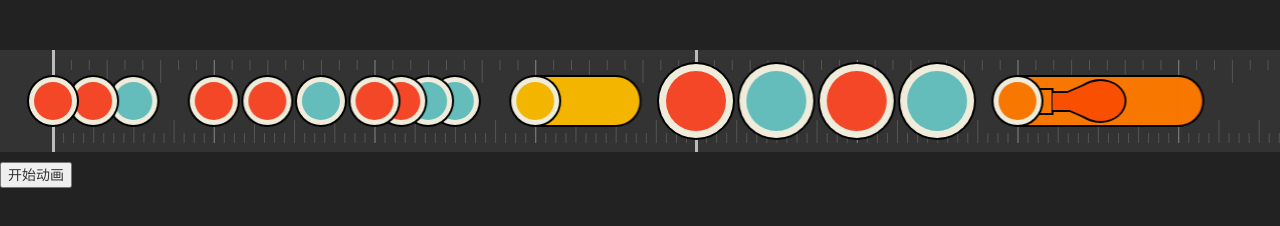
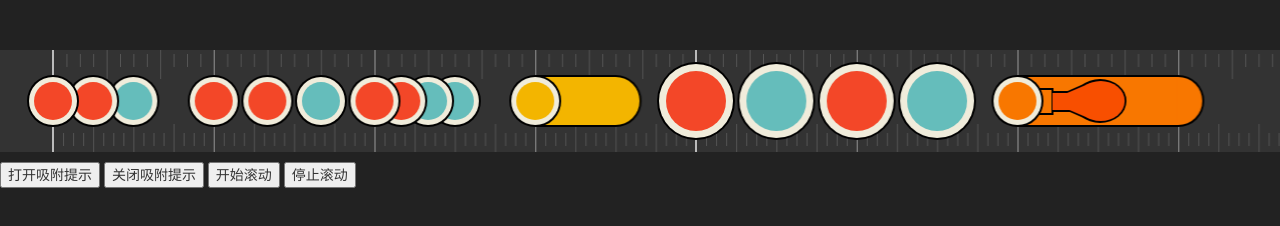
Before and after one commit to leegarfield/TaikoMapWriter, a plain HTML site: page test.html in a window 1280 px wide. Drawn offline with Linux system fonts and the light colour scheme.

Commit message:
canvas.js continue developing

```diff
--- a/js/TMW-canvas.js
+++ b/js/TMW-canvas.js
@@ -6,7 +6,15 @@ var canvasDrawTmw = function(){
     //init
     this.tjaFile = [];
     this.template = [];
-    this.noteOffset = -1200;
+    this.noteOffset = 0;
+    this.timeOffset = 0;
+    this.scaleEle = [];
+    this.defaultPartitionPx = 643;
+    this.canvasEleOffset = 53;
+    this.showSnap = true;
+
+    //snap
+    this.mousePointing = [0,0];
 
     //method
 
@@ -44,13 +52,30 @@ var canvasDrawTmw = function(){
     }
 
     //draw!
-    this.draw = function(partionNum = int){
+    this.draw = function(partionNum = Number){
+        //testdraw for present
+        this.testDraw();
+
+        var Gap48 = this.defaultPartitionPx / 48,
+        Gap64 = this.defaultPartitionPx / 64,
+        snapInitOffset = 53,
+        afterOffset = 48.5;
+
+        if(this.showSnap){
+            if(this.mousePointing[1] == 3){
+                this.canvas.drawImage(this.template['mouseSnap'], this.mousePointing[0] * Gap48 + afterOffset + this.timeOffset, 5);
+            }else if(this.mousePointing[1] == 4){
+                this.canvas.drawImage(this.template['mouseSnap'], this.mousePointing[0] * Gap64 + afterOffset + this.timeOffset, 88);
+            }
+        }
+
+        return;
+
         if (this.tjaLoaded){
             if(this.canvas[partionNum].length<1){
                 console.log('canvas.js: canvas not exist!');
                 return;
             }else{
-                this.directDraw(partionNum);
             }
         }else{
             console.log('canvas.js: parent Div not set!');
@@ -58,7 +83,7 @@ var canvasDrawTmw = function(){
     }
 
     //draw @directStr into @partionNum, else draw from file if @directStr not set
-    this.directDraw = function(partionNum = int, directStr = String){
+    this.directDraw = function(partionNum = Number, directStr = String){
         if(directStr){
             this.canvas = this.canvasDiv.children()[0];
         }
@@ -67,58 +92,78 @@ var canvasDrawTmw = function(){
 
     //test func, draw sonmething
     this.testDraw = function(){
-        this.loadTemplate();
-        var offset = this.noteOffset;
-        this.noteOffset += 3;
-        if(this.noteOffset > 1200){
-            this.noteOffset = -1200;
-        }
-        var partition = 643;
+        var partition = this.defaultPartitionPx;
 
         // clear canvas
         this.canvasEle.height = this.canvasEle.height;
 
-        // partition line
-        for (var i=0; i<108; i++){
-            if(i % 3 != 0){
-                this.canvas.drawImage(this.template['subPartition9'], partition*i/36-offset,0);
-            }else if(i % 9 != 0){
-                this.canvas.drawImage(this.template['subPartition3'], partition*i/36-offset,0);
+        //scale
+        for(var i = 0; i<12; i++){
+            this.canvas.drawImage(this.drawScaleElement(4), partition*i/4- this.noteOffset - this.timeOffset,0);
+            this.canvas.drawImage(this.template['subPartition'], partition*i/4- this.noteOffset - this.timeOffset,0);
+        }
+
+        this.canvas.drawImage(this.template['partition'], partition*2- this.noteOffset - this.timeOffset,0);
+        this.canvas.drawImage(this.template['partition'], partition*1- this.noteOffset - this.timeOffset,0);
+        this.canvas.drawImage(this.template['partition'], partition*0- this.noteOffset - this.timeOffset,0);
+        // note
+        this.canvas.drawImage(this.drawCo_l(partition/4*1), partition/8*16- this.noteOffset - this.timeOffset,0);
+        this.canvas.drawImage(this.drawBalloom(partition/4*1), partition/8*12- this.noteOffset - this.timeOffset,0);
+        // this.canvas.drawImage(this.template['ba'], partition/8*12- this.noteOffset - this.timeOffset,0);
+        this.canvas.drawImage(this.template['Ka_l'], partition/8*11- this.noteOffset - this.timeOffset,0);
+        this.canvas.drawImage(this.template['Don_l'], partition/8*10- this.noteOffset - this.timeOffset,0);
+        this.canvas.drawImage(this.template['Ka_l'], partition/8*9- this.noteOffset - this.timeOffset,0);
+        this.canvas.drawImage(this.template['Don_l'], partition/8*8- this.noteOffset - this.timeOffset,0);
+        this.canvas.drawImage(this.drawCo_s(partition/8*1), partition/8*6- this.noteOffset - this.timeOffset,0);
+        this.canvas.drawImage(this.template['Ka_s'], partition/24*15- this.noteOffset - this.timeOffset,0);
+        this.canvas.drawImage(this.template['Ka_s'], partition/24*14- this.noteOffset - this.timeOffset,0);
+        this.canvas.drawImage(this.template['Don_s'], partition/24*13- this.noteOffset - this.timeOffset,0);
+        this.canvas.drawImage(this.template['Don_s'], partition/24*12- this.noteOffset - this.timeOffset,0);
+        this.canvas.drawImage(this.template['Ka_s'], partition/48*20- this.noteOffset - this.timeOffset,0);
+        this.canvas.drawImage(this.template['Don_s'], partition/48*16- this.noteOffset - this.timeOffset,0);
+        this.canvas.drawImage(this.template['Don_s'], partition/48*12- this.noteOffset - this.timeOffset,0);
+        this.canvas.drawImage(this.template['Ka_s'], partition/16*2- this.noteOffset - this.timeOffset,0);
+        this.canvas.drawImage(this.template['Don_s'], partition/16*1- this.noteOffset - this.timeOffset,0);
+        this.canvas.drawImage(this.template['Don_s'], partition/16*0- this.noteOffset - this.timeOffset,0);
+    };
+
+    // bind mouse hover event
+    this.bindMouseHover = function(thisObj){
+        var Gap48 = thisObj.defaultPartitionPx / 48,
+        Gap64 = thisObj.defaultPartitionPx / 64,
+        snapInitOffset = 53,
+        afterOffset = 48.5,
+        mousePointing = thisObj.mousePointing;
+
+        $(this.canvasEle).mousemove(function(e){
+            mousePointing = thisObj.mousePointing;
+
+            if(e.offsetY < 35){
+                thisObj.mousePointing = [parseInt((e.offsetX - snapInitOffset - thisObj.timeOffset + Gap48 / 2) / (Gap48)), 3];
+            }else if(e.offsetY > 67){
+                thisObj.mousePointing = [parseInt((e.offsetX - snapInitOffset - thisObj.timeOffset + Gap64 / 2) / (Gap64)), 4];
             }
-        }
-        for (var i=0; i<192; i++){
-            if(i % 4 != 0){
-                this.canvas.drawImage(this.template['subPartition16'], partition*i/64-offset,0);
-            }else if(i % 16 != 0){
-                this.canvas.drawImage(this.template['subPartition4'], partition*i/64-offset,0);
+
+            if(mousePointing[0] < 0){
+                mousePointing[0] = 0;
             }
-        }
-        for (var i=0; i<12; i++){
-            this.canvas.drawImage(this.template['subPartition'], partition*i/4-offset,0);
-        }
-        this.canvas.drawImage(this.template['partition'], partition*2-offset,0);
-        this.canvas.drawImage(this.template['partition'], partition*1-offset,0);
-        this.canvas.drawImage(this.template['partition'], partition*0-offset,0);
-        // note
-        this.canvas.drawImage(this.drawCo_l(partition/4*1), partition/8*16-offset,0);
-        this.canvas.drawImage(this.drawBalloom(partition/4*1), partition/8*12-offset,0);
-        // this.canvas.drawImage(this.template['ba'], partition/8*12-offset,0);
-        this.canvas.drawImage(this.template['Ka_l'], partition/8*11-offset,0);
-        this.canvas.drawImage(this.template['Don_l'], partition/8*10-offset,0);
-        this.canvas.drawImage(this.template['Ka_l'], partition/8*9-offset,0);
-        this.canvas.drawImage(this.template['Don_l'], partition/8*8-offset,0);
-        this.canvas.drawImage(this.drawCo_s(partition/8*1), partition/8*6-offset,0);
-        this.canvas.drawImage(this.template['Ka_s'], partition/24*15-offset,0);
-        this.canvas.drawImage(this.template['Ka_s'], partition/24*14-offset,0);
-        this.canvas.drawImage(this.template['Don_s'], partition/24*13-offset,0);
-        this.canvas.drawImage(this.template['Don_s'], partition/24*12-offset,0);
-        this.canvas.drawImage(this.template['Ka_s'], partition/48*20-offset,0);
-        this.canvas.drawImage(this.template['Don_s'], partition/48*16-offset,0);
-        this.canvas.drawImage(this.template['Don_s'], partition/48*12-offset,0);
-        this.canvas.drawImage(this.template['Ka_s'], partition/16*2-offset,0);
-        this.canvas.drawImage(this.template['Don_s'], partition/16*1-offset,0);
-        this.canvas.drawImage(this.template['Don_s'], partition/16*0-offset,0);
-    }
+
+            if((mousePointing[0] == thisObj.mousePointing[0]) && (mousePointing[1] == thisObj.mousePointing[1])){
+                return;
+            }
+        });
+        $(this.canvasEle).mouseleave(function(e){
+            thisObj.showSnap = false;
+        });
+        $(this.canvasEle).mouseenter(function(e){
+            thisObj.showSnap = true;
+        });
+    };
+    //unbind mouse hover event
+    this.unbindMouseHover = function(thisObj){
+        $(this.canvasEle).unbind('mousemove');
+        this.showSnap = false;
+    };
 
     //load all element needs to be draw
     this.loadTemplate = function(){
@@ -128,6 +173,7 @@ var canvasDrawTmw = function(){
         colorCo = 'rgb(243,181,0)',
         colorba = 'rgb(248,119,0)',
         colorbaBa = 'rgb(248,79,0)';
+
         //don s (L: 50px, border: -2,5px))
         var canvasObj = document.createElement('canvas');
         canvasObj.width = 106;
@@ -356,7 +402,7 @@ var canvasDrawTmw = function(){
         canvasObj.height = 102;
         ele = canvasObj.getContext('2d');
         ele.fillStyle = '#bbb';
-        ele.fillRect(52, 0, 3, 103);
+        ele.fillRect(52, 0, 2, 103);
         this.template['partition'] = canvasObj;
 
         canvasObj = document.createElement('canvas');
@@ -364,7 +410,7 @@ var canvasDrawTmw = function(){
         canvasObj.height = 102;
         ele = canvasObj.getContext('2d');
         ele.fillStyle = '#888';
-        ele.fillRect(53, 10, 1, 83);
+        ele.fillRect(53, 0, 1, 102);
         this.template['subPartition'] = canvasObj;
 
         canvasObj = document.createElement('canvas');
@@ -372,7 +418,7 @@ var canvasDrawTmw = function(){
         canvasObj.height = 102;
         ele = canvasObj.getContext('2d');
         ele.fillStyle = '#555';
-        ele.fillRect(53, 10, 1, 23);
+        ele.fillRect(53, 0, 1, 29);
         this.template['subPartition3'] = canvasObj;
 
         canvasObj = document.createElement('canvas');
@@ -380,15 +426,15 @@ var canvasDrawTmw = function(){
         canvasObj.height = 102;
         ele = canvasObj.getContext('2d');
         ele.fillStyle = '#555';
-        ele.fillRect(53, 10, 1, 10);
-        this.template['subPartition9'] = canvasObj;
+        ele.fillRect(53, 4, 1, 13);
+        this.template['subPartition6'] = canvasObj;
 
         canvasObj = document.createElement('canvas');
         canvasObj.width = 106;
         canvasObj.height = 102;
         ele = canvasObj.getContext('2d');
         ele.fillStyle = '#555';
-        ele.fillRect(53, 70, 1, 23);
+        ele.fillRect(53, 74, 1, 29);
         this.template['subPartition4'] = canvasObj;
 
         canvasObj = document.createElement('canvas');
@@ -396,12 +442,23 @@ var canvasDrawTmw = function(){
         canvasObj.height = 102;
         ele = canvasObj.getContext('2d');
         ele.fillStyle = '#555';
-        ele.fillRect(53, 83, 1, 10);
+        ele.fillRect(53, 83, 1, 13);
         this.template['subPartition16'] = canvasObj;
 
+        canvasObj = document.createElement('canvas');
+        canvasObj.width = 10;
+        canvasObj.height = 10;
+        ele = canvasObj.getContext('2d');
+        var grident = ele.createRadialGradient(5,5,2,5,5,5);
+        grident.addColorStop(0, '#fff');
+        grident.addColorStop(0.01, 'rgba(255,255,110,1)');
+        grident.addColorStop(1, 'rgba(255,255,110,0)');
+        ele.fillStyle = grident;
+        ele.fillRect(0, 0, 10, 10);
+        this.template['mouseSnap'] = canvasObj;
     }
 
-    // draw combo note
+    // draw combo note small
     this.drawCo_s = function(duration){
         var colorCo = 'rgb(243,181,0)';
         var canvasObj = document.createElement('canvas');
@@ -424,6 +481,7 @@ var canvasDrawTmw = function(){
         ele.drawImage(this.template['Co_sstart'], 0, 0);
         return canvasObj;
     }
+    // draw combo note large
     this.drawCo_l = function(duration){
         var colorCo = 'rgb(243,181,0)';
         var canvasObj = document.createElement('canvas');
@@ -446,6 +504,7 @@ var canvasDrawTmw = function(){
         ele.drawImage(this.template['Co_lstart'], 0, 0);
         return canvasObj;
     }
+    // draw balloom
     this.drawBalloom = function(duration){
         var colorba = 'rgb(248,119,0)';
         var canvasObj = document.createElement('canvas');
@@ -468,4 +527,59 @@ var canvasDrawTmw = function(){
         ele.drawImage(this.template['ba'], 0, 0);
         return canvasObj;
     }
+    //draw scale, #MEASURE N/4 #scroll scorllSpeed
+    this.drawScaleElement = function(scorllSpeed){
+        if (this.scaleEle[scorllSpeed]){
+            return this.scaleEle[scorllSpeed];
+        }
+
+        var canvasObj = document.createElement('canvas');
+        canvasObj.width = this.defaultPartitionPx / 16 * scorllSpeed + this.canvasEleOffset;
+        canvasObj.height = 102;
+        var ele = canvasObj.getContext('2d'), width = this.defaultPartitionPx / 16 * scorllSpeed;
+
+        for (var i=0; i<12; i++){
+            if(i % 4 != 0){
+                ele.drawImage(this.template['subPartition6'], width*i/12,0);
+            }else {
+                ele.drawImage(this.template['subPartition3'], width*i/12,0);
+            }
+        }
+        for (var i=0; i<16; i++){
+            if(i % 4 != 0){
+                ele.drawImage(this.template['subPartition16'], width*i/16,0);
+            }else {
+                ele.drawImage(this.template['subPartition4'], width*i/16,0);
+            }
+        }
+        this.scaleEle[scorllSpeed] = canvasObj;
+        return canvasObj;
+    }
+    //draw pattition section, #MEASURE N/M #scroll scorllSpeed
+    this.drawPatition = function(m, n, scorllSpeed){
+        if (this.Partition[m][n][scrollSpeed].length > 1){
+            return this.Partition[m][n][scrollSpeed];
+        }
+
+        var offset = 53;
+        var canvasObj = document.createElement('canvas');
+        canvasObj.width = this.defaultPartitionPx / N * scorllSpeed;
+        canvasObj.height = 102;
+        var ele = canvasObj.getContext('2d');
+
+        for (var i=0; i<48; i++){
+            if(i % 4 != 0){
+                this.canvas.drawImage(this.template['subPartition6'], partition*i/48- this.noteOffset - this.timeOffset,0);
+            }else if(i % 9 != 0){
+                this.canvas.drawImage(this.template['subPartition3'], partition*i/48- this.noteOffset - this.timeOffset,0);
+            }
+        }
+        for (var i=0; i<64; i++){
+            if(i % 4 != 0){
+                this.canvas.drawImage(this.template['subPartition16'], partition*i/64- this.noteOffset - this.timeOffset,0);
+            }else if(i % 16 != 0){
+                this.canvas.drawImage(this.template['subPartition4'], partition*i/64- this.noteOffset - this.timeOffset,0);
+            }
+        }
+    }
 }
--- a/test.html
+++ b/test.html
@@ -22,11 +22,15 @@
         <canvas height="102" width="102" class="track-canvas"></canvas>
     </div>
     <div>
-        <button id="startAnamation">开始动画</button>
+        <button id="bindMousehover">打开吸附提示</button>
+        <button id="unbindMousehover">关闭吸附提示</button>
+        <button id="startroll">开始滚动</button>
+        <button id="stoproll">停止滚动</button>
     </div>
     <script>
 
 //resize canvas Obj
+var rolling = false;
 var testObj = new canvasDrawTmw;
 testObj.setCanvasDiv($('.track'));
 
@@ -37,17 +41,33 @@ var resizeCanvas = function(){
 
 $(document).ready(function(){
     testObj.noteOffset = 0;
+    testObj.loadTemplate();
     testObj.testDraw();
 
-    $('#startAnamation').click(function(){
-        testObj.noteOffset = -1200;
-        doAnmation();
+    doAnmation();
+    $('#bindMousehover').click(function(){
+        testObj.bindMouseHover(testObj);
+    });
+    $('#unbindMousehover').click(function(){
+        testObj.unbindMouseHover(testObj);
+    });
+    $('#startroll').click(function(){
+        rolling = true;
+    });
+    $('#stoproll').click(function(){
+        rolling = false;
     });
 
 });
 
 var doAnmation = function(){
-    testObj.testDraw();
+    if(rolling){
+        testObj.timeOffset += 5;
+    }
+    testObj.draw();
+    if (testObj.timeOffset > 1200){
+        testObj.timeOffset = -1200;
+    }
     window.requestAnimationFrame(doAnmation)
 }
     </script>
```
